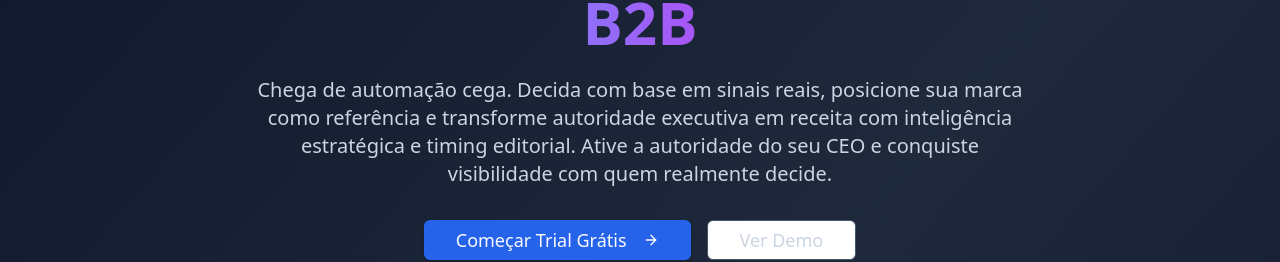
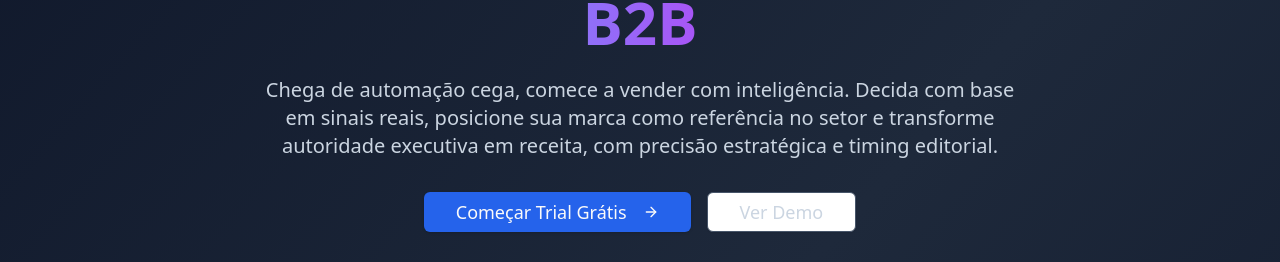
Before and after one commit to theneilagencia/glimora, a Next.js app in the folder apps/web/: page / in a window 1280 px wide. Shown: the part 260-522 px from the top of the page. Built offline with nearby package versions, Linux system fonts and the light colour scheme; no server answers.

Commit message:
fix: Update landing page description text (#4)
Co-authored-by: Devin AI <158243242+devin-ai-integration[bot]@users.noreply.github.com>
Co-authored-by: Faça Parte do Futuro <theneilagencia@gmail.com>

```diff
--- a/apps/web/src/app/page.tsx
+++ b/apps/web/src/app/page.tsx
@@ -51,7 +51,7 @@ export default function Home() {
               </span>
             </h1>
             <p className="text-lg md:text-xl text-slate-300 mb-8 max-w-3xl mx-auto">
-              Chega de automação cega. Decida com base em sinais reais, posicione sua marca como referência e transforme autoridade executiva em receita com inteligência estratégica e timing editorial. Ative a autoridade do seu CEO e conquiste visibilidade com quem realmente decide.
+              Chega de automação cega, comece a vender com inteligência. Decida com base em sinais reais, posicione sua marca como referência no setor e transforme autoridade executiva em receita, com precisão estratégica e timing editorial.
             </p>
             <div className="flex flex-col sm:flex-row gap-4 justify-center">
               <Button size="lg" className="bg-blue-600 hover:bg-blue-700 text-lg px-8" onClick={() => router.push("/sign-up")}>
```
